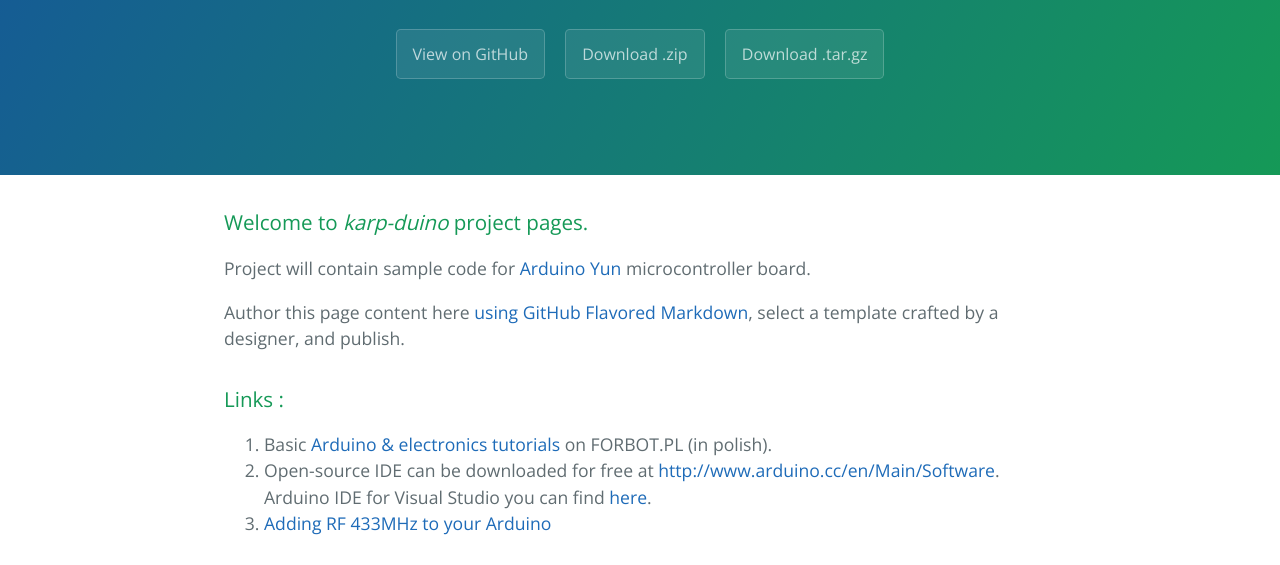
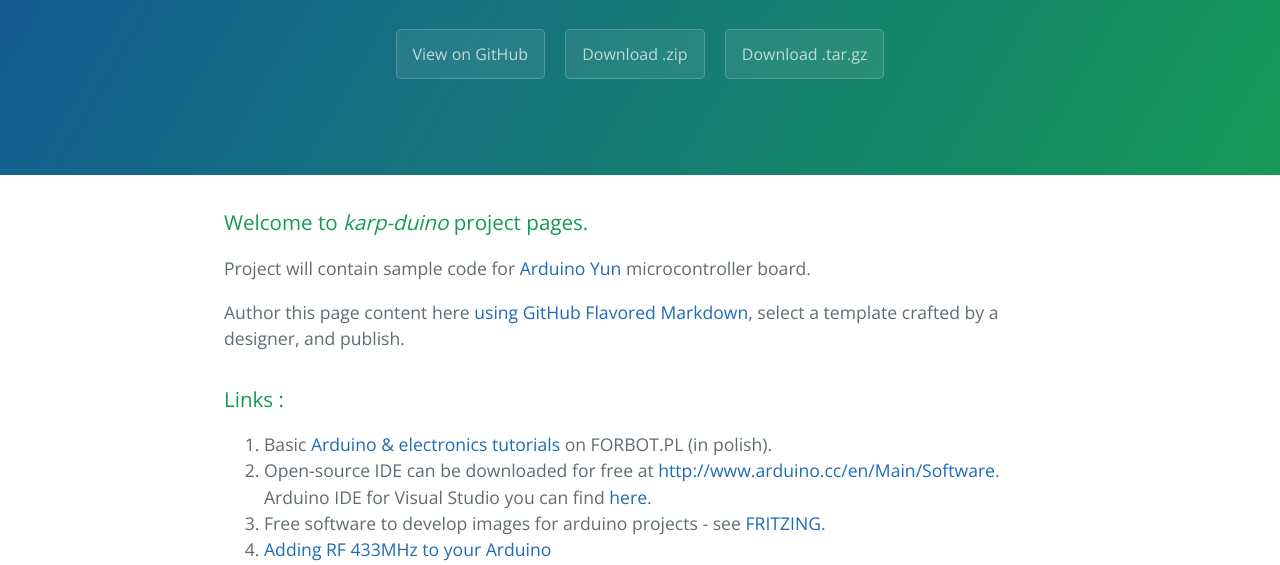
Before and after one commit to KarpEnt/karp-duino, a plain HTML site: page index.html in a window 1280 px wide. Shown: the part 208-773 px from the top of the page. Drawn offline with nearby package versions, Linux system fonts and the light colour scheme.

Commit message:
Update index.html

```diff
--- a/index.html
+++ b/index.html
@@ -29,6 +29,7 @@
 <ol>
     <li>Basic <a href="http://forbot.pl/blog/artykuly/programowanie/kurs-arduino-0-zapowiedz-cyklu-id5290">Arduino & electronics tutorials</a> on FORBOT.PL (in polish).</li>
     <li>Open-source IDE can be downloaded for free at <a href="http://www.arduino.cc/en/Main/Software">http://www.arduino.cc/en/Main/Software</a>. Arduino IDE for Visual Studio you can find <a href="https://visualstudiogallery.msdn.microsoft.com/069a905d-387d-4415-bc37-665a5ac9caba">here</a>.</li>
+    <li>Free software to develop images for arduino projects - see <a href="http://fritzing.org/home/">FRITZING</a>.</li>
     <li><a href="http://shop.ninjablocks.com/blogs/how-to/7501042-adding-rf-433mhz-to-your-arduino">Adding RF 433MHz to your Arduino</a></li>
 </ol>
 
```
